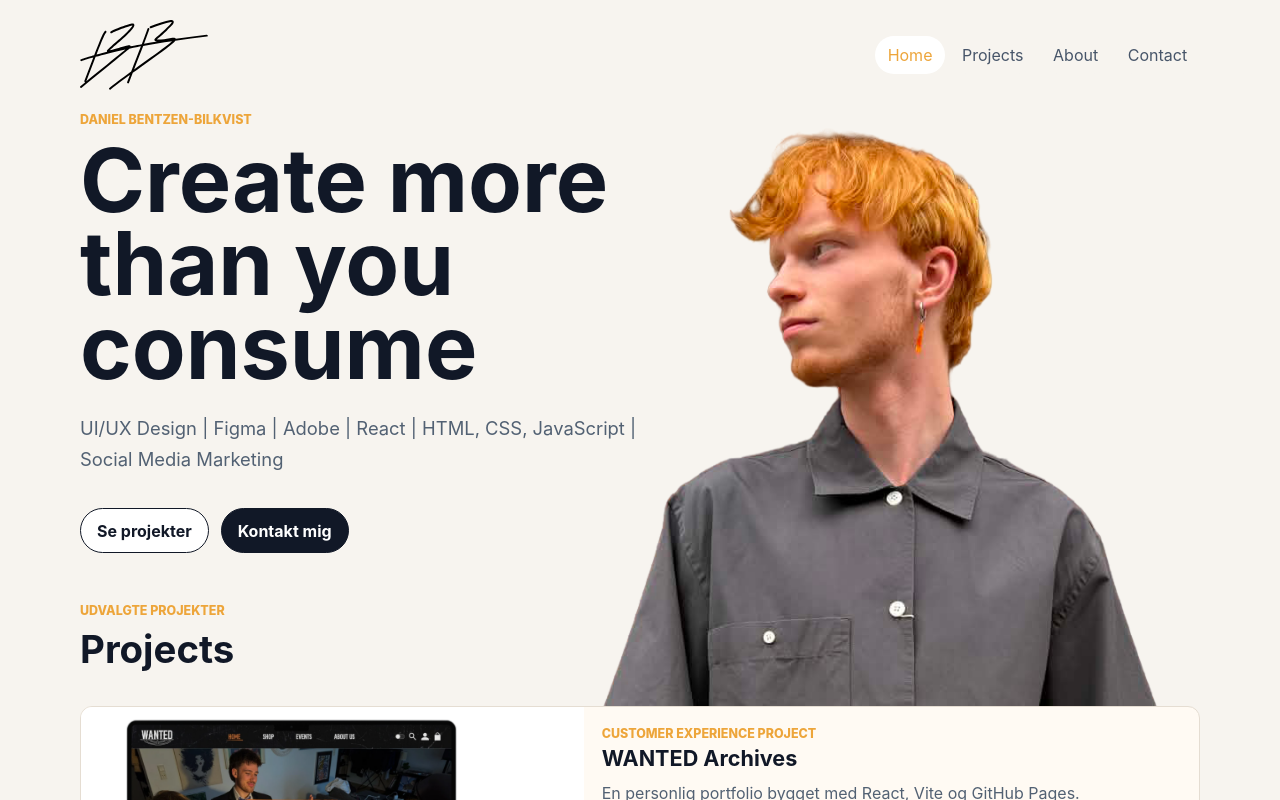
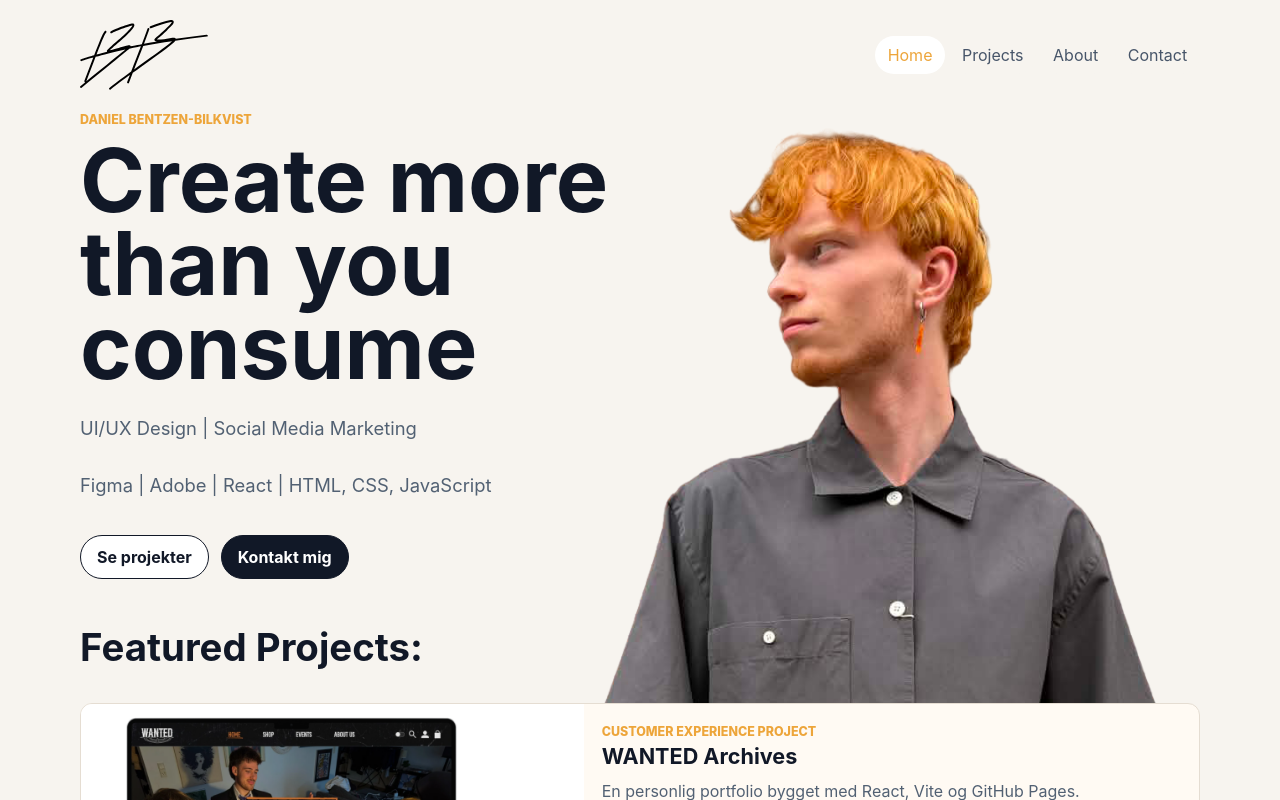
Before and after one commit to danielbilkvist/danielbilkvist.github.io, a React (Vite) app: page / in a window 1280 px wide. Shown: the top 800 px of the page. Built offline with nearby package versions, Linux system fonts and the light colour scheme.

Commit message:
Changes to Project Page

```diff
--- a/src/pages/HomePage.jsx
+++ b/src/pages/HomePage.jsx
@@ -11,10 +11,8 @@ function HomePage() {
         <section className="hero-section">
           <p className="eyebrow">Daniel Bentzen-Bilkvist</p>
           <h1>Create more than you consume</h1>
-          <p className="hero-text">
-            UI/UX Design | Figma | Adobe | React | HTML, CSS, JavaScript |
-            Social Media Marketing
-          </p>
+          <p className="hero-text">UI/UX Design | Social Media Marketing</p>
+          <p className="hero-text">Figma | Adobe | React | HTML, CSS, JavaScript</p>
           <div className="actions">
             <Link className="button" to="/projects">
               Se projekter
@@ -34,8 +32,8 @@ function HomePage() {
 
       <section className="section">
         <div className="section-heading">
-          <p className="eyebrow">Udvalgte projekter</p>
-          <h2>Projects</h2>
+          {/* <p className="eyebrow">Featured Projects</p> */}
+          <h2>Featured Projects:</h2>
         </div>
 
         <div className="project-grid">
--- a/src/pages/ProjectPage.jsx
+++ b/src/pages/ProjectPage.jsx
@@ -20,20 +20,22 @@ function ProjectPage() {
 
   return (
     <article className="page narrow">
-      <Link className="back-link" to="/projects">
-        Tilbage til projekter
-      </Link>
-
-      <img className="detail-image" src={project.image} alt="" />
+      {/* <Link className="back-link" to="/projects">
+        Go back
+      </Link> */}
       <p className="eyebrow">{project.year}</p>
       <h1>{project.title}</h1>
       <p className="lead">{project.description}</p>
 
-      <ul className="tag-list">
-        {project.tags.map((tag) => (
-          <li key={tag}>{tag}</li>
-        ))}
-      </ul>
+      <section className="tag-links">
+        <ul className="tag-list">
+          {project.tags.map((tag) => (
+            <li key={tag}>{tag}</li>
+          ))}
+        </ul>
+      </section>
+
+      <img className="detail-image" src={project.image} alt="" />
 
       <div className="actions">
         {project.links.map((link) => (
```
Also changed, not shown: src/index.css (+9 -0 lines).
